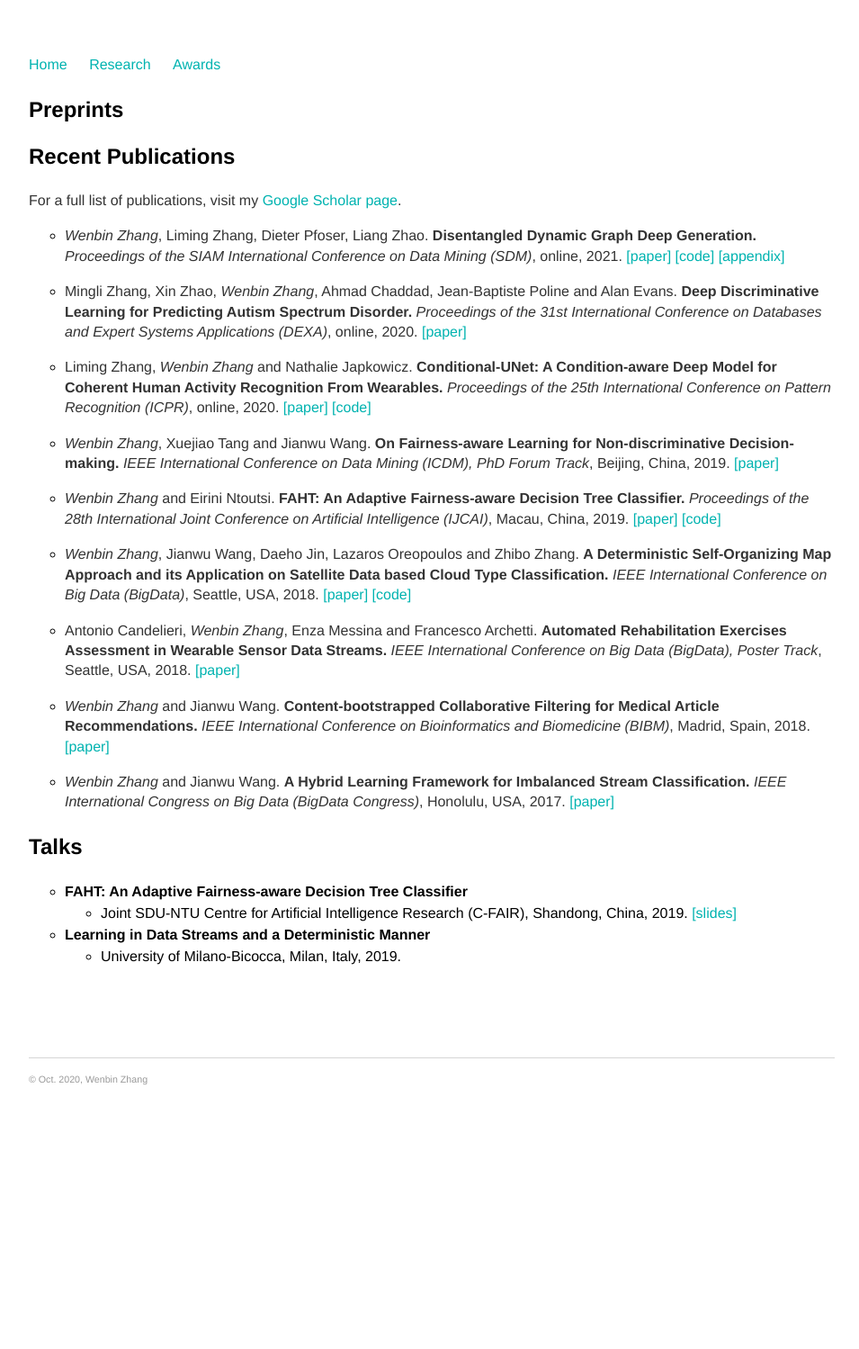
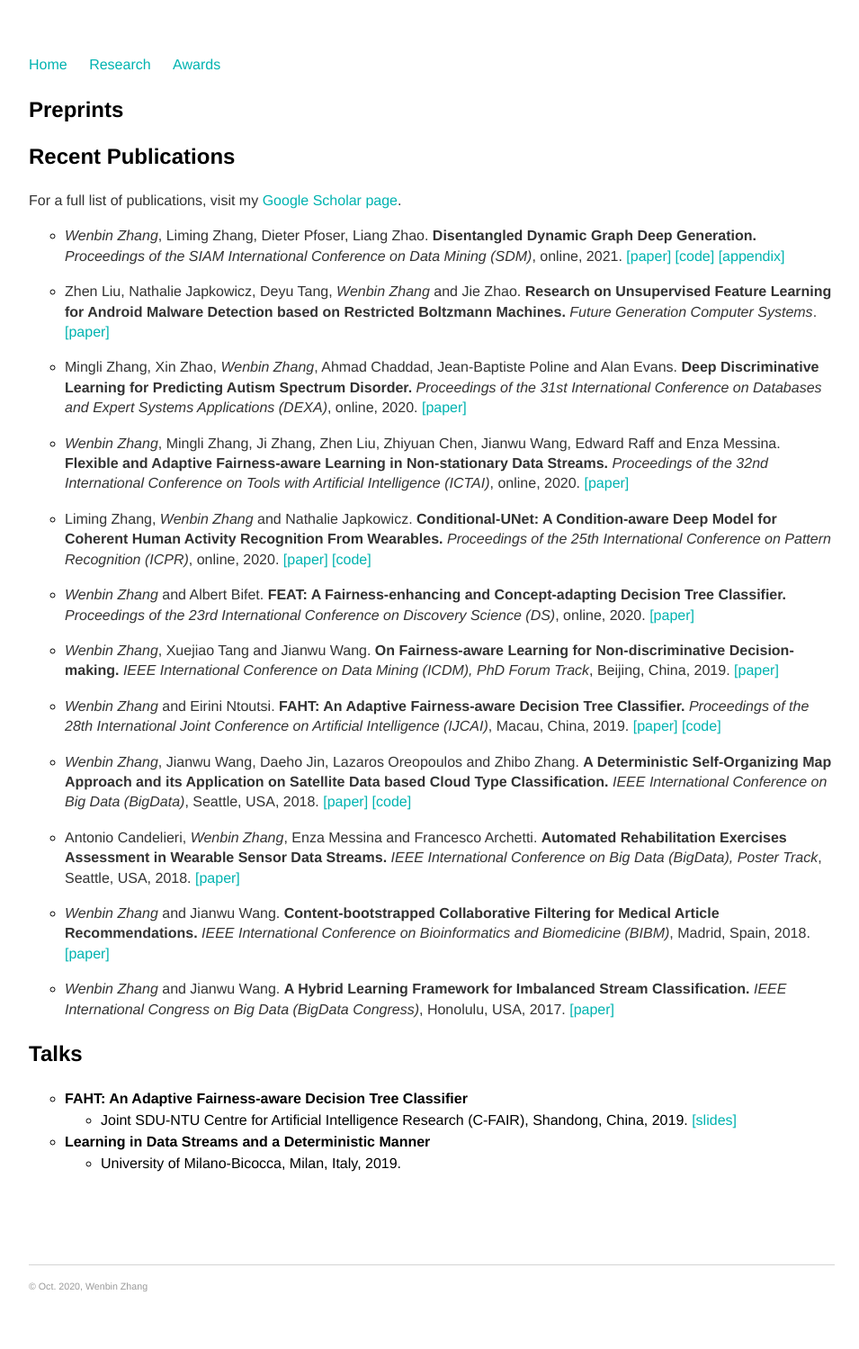
Before and after one commit to vanbanTruong/vanbanTruong.github.io, a Jekyll site: the page built from research.md, in a window 1280 px wide. Shown: the whole page at 90% size, without its empty margins (160-1115 px from the left). Built offline with Jekyll 4.4.1, drawn with Linux system fonts in a browser that asks for light colours; before the commit the page ends 1269 px from its top, so only the background shows below that.

Commit message:
Update research.md

```diff
--- a/research.md
+++ b/research.md
@@ -15,10 +15,20 @@ For a full list of publications, visit my [Google Scholar page](https://scholar.
 
 * *Wenbin Zhang*, Liming Zhang, Dieter Pfoser, Liang Zhao. **Disentangled Dynamic Graph Deep Generation.** *Proceedings of the SIAM International Conference on Data Mining (SDM)*, online, 2021. [[paper]](/assets/SDM21.pdf) [[code]](https://github.com/vanbanTruong/D2G2) [[appendix]](/assets/SDM21_appendix.pdf)
 
+
+* Zhen Liu, Nathalie Japkowicz, Deyu Tang, *Wenbin Zhang* and Jie Zhao. **Research on Unsupervised Feature Learning for Android Malware Detection based on Restricted Boltzmann Machines.** *Future Generation Computer Systems*. [[paper]](/assets/FGCS21.pdf)
+
+
 * Mingli Zhang, Xin Zhao, *Wenbin Zhang*, Ahmad Chaddad, Jean-Baptiste Poline and Alan Evans. **Deep Discriminative Learning for Predicting Autism Spectrum Disorder.** *Proceedings of the 31st International Conference on Databases and Expert Systems Applications (DEXA)*, online, 2020. [[paper]](/assets/DEXA20.pdf)
 
 
+* *Wenbin Zhang*, Mingli Zhang, Ji Zhang, Zhen Liu, Zhiyuan Chen, Jianwu Wang, Edward Raff and Enza Messina. **Flexible and Adaptive Fairness-aware Learning in Non-stationary Data Streams.** *Proceedings of the 32nd International Conference on Tools with Artificial Intelligence (ICTAI)*, online, 2020. [[paper]](/assets/ICTAI20.pdf)
+
+
 * Liming Zhang, *Wenbin Zhang* and Nathalie Japkowicz. **Conditional-UNet: A Condition-aware Deep Model for Coherent Human Activity Recognition From Wearables.** *Proceedings of the 25th International Conference on Pattern Recognition (ICPR)*, online, 2020. [[paper]](/assets/ICPR20.pdf) [[code]](https://github.com/tongjiyiming/Conditional-UNet)
+
+
+* *Wenbin Zhang* and Albert Bifet. **FEAT: A Fairness-enhancing and Concept-adapting Decision Tree Classifier.** *Proceedings of the 23rd International Conference on Discovery Science (DS)*, online, 2020. [[paper]](/assets/DS20.pdf)
 
 
 * *Wenbin Zhang*, Xuejiao Tang and Jianwu Wang. **On Fairness-aware Learning for Non-discriminative Decision-making.** *IEEE International Conference on Data Mining (ICDM), PhD Forum Track*, Beijing, China, 2019. [[paper]](/assets/IJCAI19.pdf)
```
